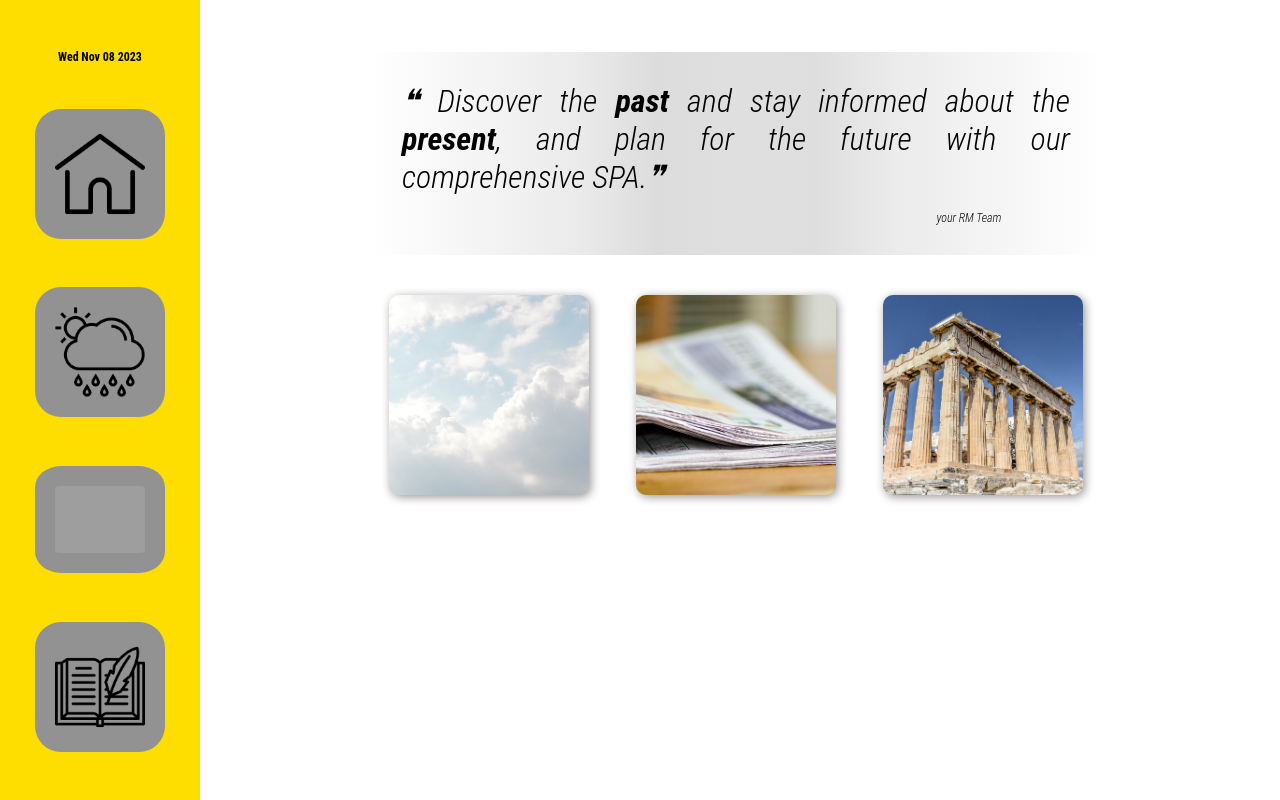
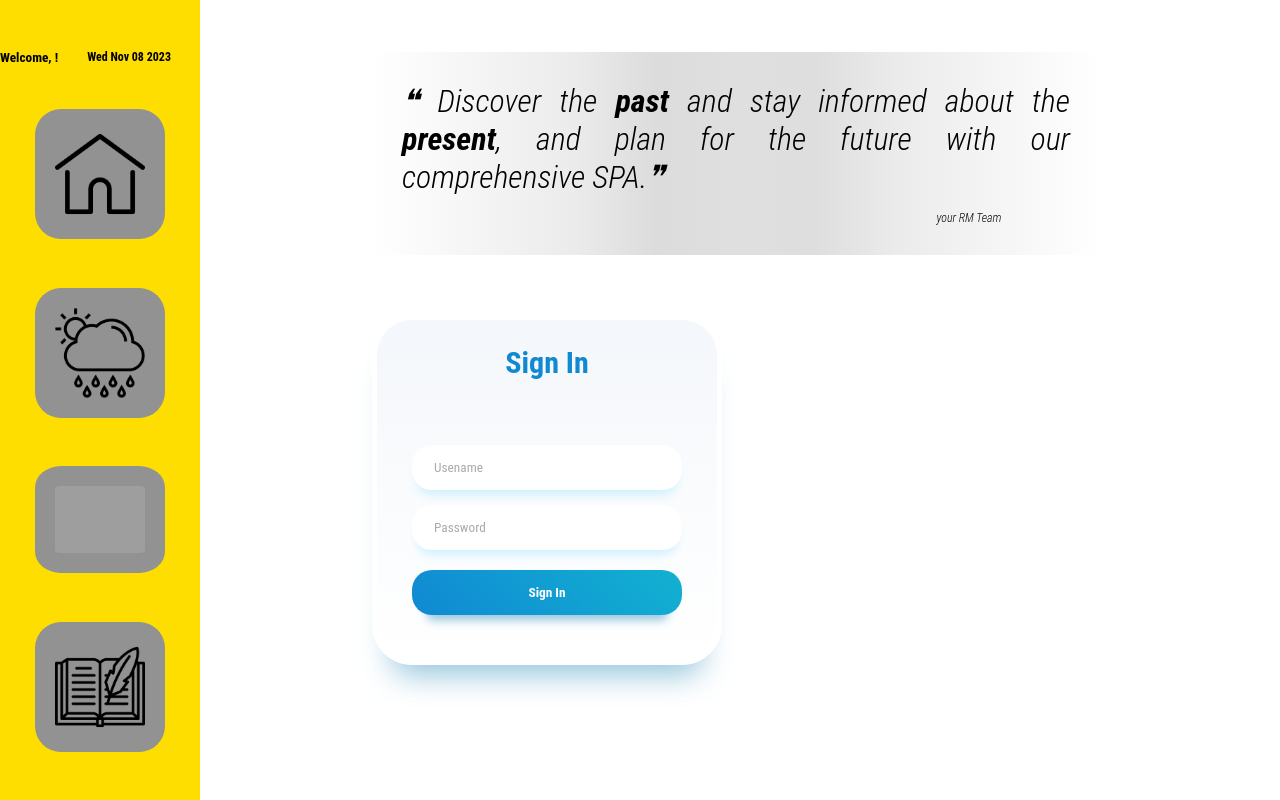
Before and after one commit to Minanfar/Final-SPA, a React (Vite) app: page / in a window 1280 px wide. Built offline with nearby package versions, Linux system fonts and the light colour scheme; grey boxes are pictures that could not be loaded.

Commit message:
loginpage test

```diff
--- a/src/components/Home.jsx
+++ b/src/components/Home.jsx
@@ -1,9 +1,10 @@
-import React, { useReducer } from "react";
+import React, { useReducer, useState } from "react";
 import weather from "../assets/clouds.jpg";
 import news from "../assets/newspaper.jpg";
 import greece from "../assets/greece.jpg";
 import { Link } from "react-router-dom";
 import "./css/home.css";
+import LoginPage from "./LoginPage";
 
 const initialState = {
   weather: { isHovered: false, title: "Weather" },
@@ -32,49 +33,54 @@ const reducer = (state, action) => {
 
 function Home() {
   const [state, dispatch] = useReducer(reducer, initialState);
+  const [showLoginPage, setShowLoginPage] = useState(false);
 
   return (
     <>
-
-      <div className='home-main-box'  >
-        <h1 className='home-title'>
-        ❝ Discover the <b>past</b> and stay informed about the <b>present</b>, and plan for the
-          future with our comprehensive SPA.❞
-          <p style={{fontSize:"12px", marginTop:"15px",marginLeft:"80%"}}>your RM Team</p>
+      <div className="home-main-box">
+        <h1 className="home-title">
+          ❝ Discover the <b>past</b> and stay informed about the <b>present</b>,
+          and plan for the future with our comprehensive SPA.❞
+          <p style={{ fontSize: "12px", marginTop: "15px", marginLeft: "80%" }}>
+            your RM Team
+          </p>
         </h1>
-        <div className='home-img-container' >
+        {!showLoginPage ?(
+          <LoginPage />
+        ) : (
+          <div className="home-img-container">
             <Link
-            to='./weather'
-
+              to="/weather"
               onMouseEnter={() => dispatch({ type: "HOVER", content: "weather" })}
               onMouseLeave={() => dispatch({ type: "RESET" })}
             >
-            <img src={weather} alt='' className='home-img' />
+              <img src={weather} alt="" className="home-img" />
               {state.weather.isHovered && (
-              <p className='toggle-title' >{state.weather.title}</p>
+                <p className="toggle-title">{state.weather.title}</p>
               )}
             </Link>
             <Link
-            to='./news'
+              to="/news" // Updated path
               onMouseEnter={() => dispatch({ type: "HOVER", content: "news" })}
               onMouseLeave={() => dispatch({ type: "RESET" })}
             >
-            <img src={news} alt='' className='home-img' />
+              <img src={news} alt="" className="home-img" />
               {state.news.isHovered && (
-              <p className='toggle-title'>{state.news.title}</p>
+                <p className="toggle-title">{state.news.title}</p>
               )}
             </Link>
             <Link
-            to='./history'
+              to="/history" // Updated path
               onMouseEnter={() => dispatch({ type: "HOVER", content: "history" })}
               onMouseLeave={() => dispatch({ type: "RESET" })}
             >
-            <img src={greece} alt='' className='home-img' />
+              <img src={greece} alt="" className="home-img" />
               {state.history.isHovered && (
-              <p className='toggle-title'>{state.history.title}</p>
+                <p className="toggle-title">{state.history.title}</p>
               )}
             </Link>
           </div>
+        )}
       </div>
     </>
   );
--- /dev/null
+++ b/src/components/LoginPage.jsx
@@ -0,0 +1,66 @@
+import React, { useState } from "react";
+import { useNavigate } from "react-router-dom";
+import "./css/login.css";
+import Home from "./Home";
+
+
+const LoginPage = () => {
+  const [username, setUsername] = useState("");
+  const [password, setPassword] = useState("");
+  const [loggedIn, setLoggedIn] = useState(false);
+
+
+  const handleLogin = ({username}) => {
+    if (username !== "" && password !== "") {
+      setLoggedIn(true);
+    setLoggedIn(true)
+
+    }
+    const navigate = useNavigate();
+
+    // Redirect to home page if logged in
+    if (loggedIn) {
+      navigate("/");
+      return null; // Render nothing if already logged in
+    }
+  };
+
+  return (
+    <>
+      <div className='login-container'>
+        <div className='login-heading'>Sign In</div>
+          <div>
+            <form className='login-form'>
+              <input
+                className='login-input'
+                placeholder='Usename'
+                type='text'
+                value={username}
+                onChange={(e) => setUsername(e.target.value)}
+                required
+              />
+
+              <input
+                className='login-input'
+                placeholder='Password'
+                type='password'
+                value={password}
+                onChange={(e) => setPassword(e.target.value)}
+                required
+              />
+
+              <input
+              onClick={handleLogin}
+                className='login-button'
+                type='submit'
+                value='Sign In'
+              ></input>
+            </form>
+          </div>
+
+      </div>
+    </>
+  );
+};
+
+export default LoginPage;
--- a/src/components/RootElement.jsx
+++ b/src/components/RootElement.jsx
@@ -5,13 +5,17 @@ import homeImg from "../assets/home.png";
 import weatherImg from "../assets/weather.png";
 import newsImg from "../assets/news.png";
 import historyImg from "../assets/history.png";
+import LoginPage from "./LoginPage";
 
-function RootElement() {
+function RootElement({username}) {
   return (
     <>
       <header>
         <nav className='navbar-menu'>
+        <h5>Welcome, {username}!</h5>
           <p className='main-date'>{new Date().toDateString()}</p>
+
+
           <Link to='/'>
             <img className='navbar-img' src={homeImg} alt='' />
           </Link>
--- a/src/components/css/home.css
+++ b/src/components/css/home.css
@@ -91,3 +91,6 @@
     animation: fadeIn 1500ms ease-in-out;
     text-align: center;
 }
+a:link {
+    text-decoration: none;
+}
--- /dev/null
+++ b/src/components/css/login.css
@@ -0,0 +1,70 @@
+.login-container {
+    max-width: 350px;
+    background: #F8F9FD;
+    background: linear-gradient(0deg, rgb(255, 255, 255) 0%, rgb(244, 247, 251) 100%);
+    border-radius: 40px;
+    padding: 25px 35px;
+    border: 5px solid rgb(255, 255, 255);
+    box-shadow: rgba(133, 189, 215, 0.8784313725) 0px 30px 30px -20px;
+    margin: 20px;
+
+}
+
+.login-heading {
+    text-align: center;
+    font-weight: 900;
+    font-size: 30px;
+    color: rgb(16, 137, 211);
+}
+
+.login-form {
+    margin-top: 50px;
+}
+
+.login-input {
+    width: 100%;
+    background: white;
+    border: none;
+    padding: 15px 20px;
+    border-radius: 20px;
+    margin-top: 15px;
+    box-shadow: #cff0ff 0px 10px 10px -5px;
+    border-inline: 2px solid transparent;
+}
+
+.login-form .login-input::-moz-placeholder {
+    color: rgb(170, 170, 170);
+}
+
+.login-input::placeholder {
+    color: rgb(170, 170, 170);
+}
+
+.login-input:focus {
+    outline: none;
+    border-inline: 2px solid #12B1D1;
+}
+
+.login-button {
+    display: block;
+    width: 100%;
+    font-weight: bold;
+    background: linear-gradient(45deg, rgb(16, 137, 211) 0%, rgb(18, 177, 209) 100%);
+    color: white;
+    padding-block: 15px;
+    margin: 20px auto;
+    border-radius: 20px;
+    box-shadow: rgba(133, 189, 215, 0.8784313725) 0px 20px 10px -15px;
+    border: none;
+    transition: all 0.2s ease-in-out;
+}
+
+.login-button:hover {
+    transform: scale(1.03);
+    box-shadow: rgba(133, 189, 215, 0.8784313725) 0px 23px 10px -20px;
+}
+
+.login-button:active {
+    transform: scale(0.95);
+    box-shadow: rgba(133, 189, 215, 0.8784313725) 0px 15px 10px -10px;
+}
--- a/src/utilies/router.jsx
+++ b/src/utilies/router.jsx
@@ -5,6 +5,7 @@ import Home from "../components/Home";
 import History from "../components/History";
 import NotFoundPage from "../components/NotFoundPage";
 import WeatherDisplay from "../components/WeatherDisplay";
+import LoginPage from "../components/LoginPage";
 
 export const router = createBrowserRouter([
   {
@@ -24,6 +25,10 @@ export const router = createBrowserRouter([
       },
       { path: "/news", element: <NewsCard /> },
       {
+        path: "/login",
+        element: <LoginPage />,
+      },
+      {
         path: "/*",
         element: <NotFoundPage />,
       },
```
Also changed, not shown: src/assets/clouds.jpg. Lines whose indentation alone changed are shown as unchanged.
